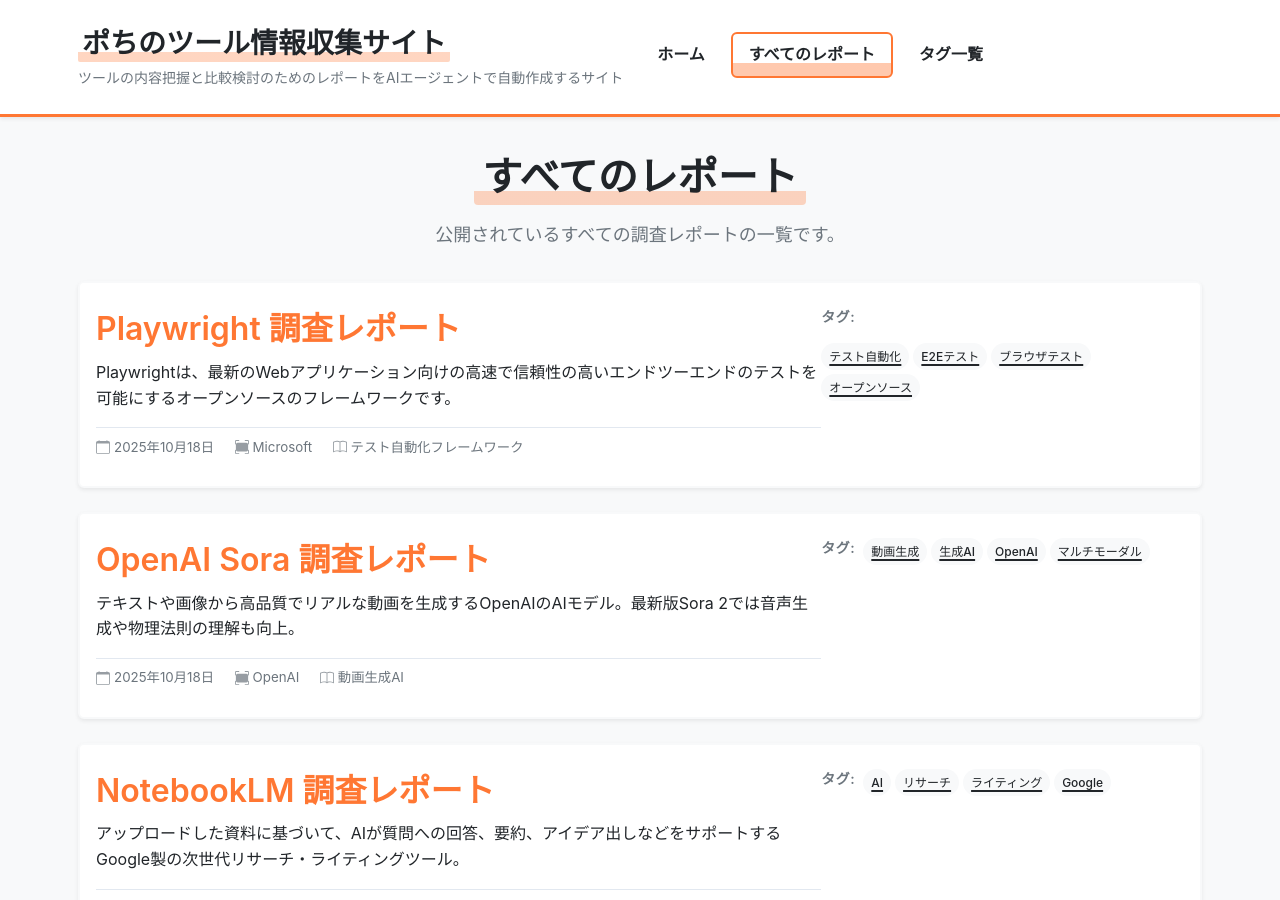
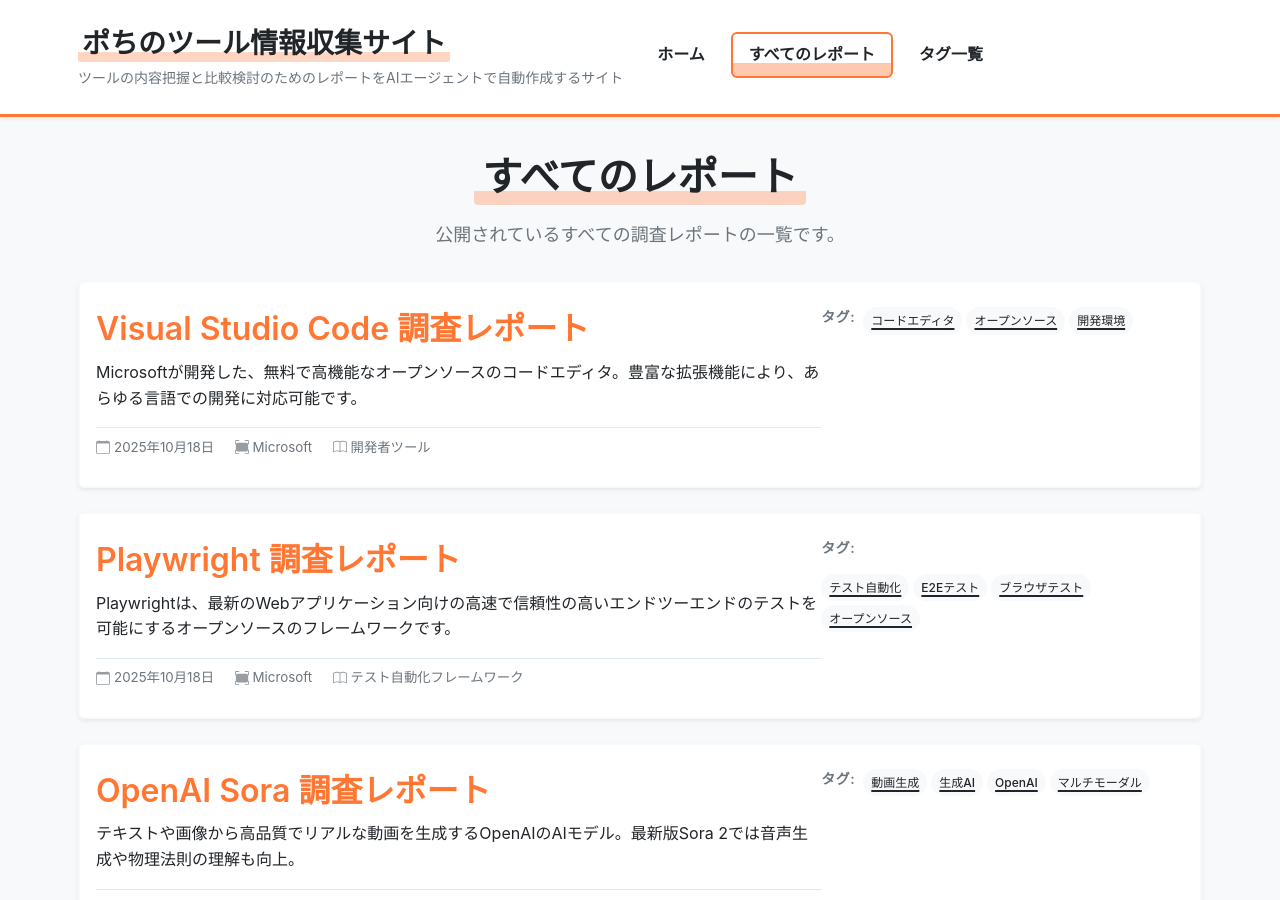
Before and after one commit to aegisfleet/tool-survey-report, a Jekyll site: the page built from reports/index.html, in a window 1280 px wide and 900 px high. Built offline with Jekyll 4.4.1, drawn with Linux system fonts in a browser that asks for light colours; part of the change alters nothing that is shown.

Commit message:
feat: Add VSCode report
Adds a new report on Visual Studio Code.
The report is written in Japanese and follows the structure defined in the template.
It includes basic information, features, pros and cons, user reviews, and a comparison with competing tools.

```diff
--- /dev/null
+++ b/_reports/vscode.md
@@ -0,0 +1,122 @@
+---
+title: "Visual Studio Code 調査レポート"
+tool_name: "Visual Studio Code"
+category: "開発者ツール"
+developer: "Microsoft"
+official_site: "https://code.visualstudio.com/"
+date: "2025-10-18"
+tags:
+  - "コードエディタ"
+  - "オープンソース"
+  - "開発環境"
+description: "Microsoftが開発した、無料で高機能なオープンソースのコードエディタ。豊富な拡張機能により、あらゆる言語での開発に対応可能です。"
+---
+
+# **Visual Studio Code 調査レポート**
+
+## **1. 基本情報**
+
+* **ツール名**: Visual Studio Code (VS Code)
+* **開発元**: Microsoft
+* **公式サイト**: [https://code.visualstudio.com/](https://code.visualstudio.com/)
+* **カテゴリ**: 開発者ツール（ソースコードエディタ）
+* **概要**: Microsoftが開発している、Windows、Linux、macOS、Webで利用可能な無料のソースコードエディタです。軽量でありながら、デバッグ、Git連携、シンタックスハイライト、インテリジェントなコード補完（IntelliSense）など、多くの機能を標準で備えています。
+
+## **2. 目的と主な利用シーン**
+
+* **解決する課題**: 開発者が特定のプログラミング言語やフレームワークに縛られず、統一されたインターフェースで効率的にコーディング、デバッグ、バージョン管理を行える環境を提供します。
+* **主な利用者**: Web開発者、アプリケーション開発者、データサイエンティスト、学生など、プログラミングに関わるすべての人々。
+* **具体的な利用シーン**:
+  * Webフロントエンド開発 (HTML, CSS, JavaScript, TypeScript)
+  * Webバックエンド開発 (Node.js, Python, Go, Java, PHPなど)
+  * クラウドネイティブアプリケーション開発 (Docker, Kubernetes連携)
+  - Pythonによるデータ分析や機械学習
+  * C/C++、C#、Javaなどでのアプリケーション開発
+
+## **3. 主要機能**
+
+* **IntelliSense**: コードの自動補完、ヒント、パラメータ情報などを表示し、コーディングを高速化します。
+* **デバッグ機能**: ブレークポイント、コールスタック、変数の監視など、本格的なデバッグ機能をエディタ内で直接利用できます。
+* **Git連携**: GitコマンドをUIから直感的に操作でき、差分確認、コミット、プッシュ、プルなどを簡単に行えます。
+* **拡張機能マーケットプレイス**: 膨大な数の拡張機能が公開されており、言語サポートの追加、リンターやフォーマッターの導入、テーマの変更など、自由自在にカスタマイズが可能です。
+* **統合ターミナル**: エディタ内にターミナルを統合しており、コマンドライン操作をシームレスに行えます。
+* **Remote Development**: SSH、コンテナ、WSL (Windows Subsystem for Linux) を利用して、リモート環境のソースコードをローカル環境と同じように編集・デバッグできます。
+* **AI機能**: GitHub CopilotなどのAIアシスタント機能との連携により、コードの自動生成や修正提案を受けることができます。
+
+## **4. 特徴・強み (Pros)**
+
+* **軽量かつ高速**: 起動が速く、動作も軽快であるため、ストレスなく開発に集中できます。
+* **高いカスタマイズ性**: 拡張機能や設定変更により、UI、キーバインド、機能などを自分好みに徹底的にカスタマイズできます。
+* **豊富な拡張機能**: 75,000を超える拡張機能がマーケットプレイスで公開されており、ほぼ全ての言語や開発ワークフローに対応可能です。
+* **クロスプラットフォーム**: Windows, macOS, Linuxの主要なOSで同じように動作するため、チーム内での開発環境の統一が容易です。
+* **強力なコミュニティ**: 世界中の開発者に利用されており、情報交換が活発で、多くのドキュメントやTIPSがWeb上に存在します。
+* **無料**: これだけの高機能でありながら、完全に無料で利用できます。
+
+## **5. 弱み・注意点 (Cons)**
+
+* **多すぎる拡張機能**: 拡張機能が豊富な反面、どれを導入すれば良いか初心者には分かりにくい場合があります。
+* **カスタマイズの学習コスト**: 高度なカスタマイズを行うには、設定ファイル (settings.json) の編集など、ある程度の学習が必要です。
+* **IDEとの比較**: Visual Studioのようなフル機能の統合開発環境（IDE）と比較すると、特定の言語やプラットフォームに特化した機能（GUIデザイナーなど）は標準では備わっていません。
+
+## **6. 料金プラン**
+
+* **無料プラン**: すべての機能が完全に無料で利用可能です。
+* **有料プラン**: ありません。
+
+## **7. 導入実績・事例**
+
+特定の導入企業名は公式にはリストアップされていませんが、Stack Overflowの年次開発者調査では、長年にわたり最も利用されている開発環境として圧倒的なシェアを誇っており、世界中の多くのIT企業や個人開発者に事実上の標準ツールとして利用されています。
+
+## **8. サポート体制**
+
+* **ドキュメント**: 公式サイトに非常に充実したドキュメント（英語・日本語）が整備されています。
+* **コミュニティ**: RedditやStack Overflowなどに活発なコミュニティが存在し、ユーザー同士での質疑応答が盛んに行われています。
+* **公式サポート**: 専用のサポート窓口はありませんが、GitHubのIssueでバグ報告や機能要望を受け付けています。
+
+## **9. 連携機能 (API・インテグレーション)**
+
+* **API**: 拡張機能を作成するためのAPIが豊富に用意されており、誰でもVS Codeの機能を拡張できます。
+* **外部サービス連携**: GitやGitHubとの連携は標準で強力にサポートされています。また、拡張機能を通じて、Docker, Azure, AWS, Slackなど、非常に多くの外部サービスと連携可能です。
+
+## **10. セキュリティとコンプライアンス**
+
+* **データ管理**: 設定の同期機能などを利用しない限り、ソースコードや設定はローカルに保存されます。
+* **拡張機能の安全性**: 誰でも拡張機能を公開できるため、インストールする際は開発元やレビューを確認することが推奨されます。Microsoft公式の拡張機能は安全性が高いです。
+
+## **11. 操作性 (UI/UX) と学習コスト**
+
+* **UI/UX**: 直感的で分かりやすいUIを備えており、初心者でもすぐに基本的な操作を覚えることができます。
+* **学習コスト**: 基本的なテキストエディタとしての利用は容易ですが、多くの機能を使いこなすためには、ショートカットキーを覚えたり、設定をカスタマイズしたりと、ある程度の学習が必要です。しかし、その学習コストを上回る生産性の向上が期待できます。
+
+## **12. ユーザーの声（レビュー分析）**
+
+* **調査対象**: ITreview
+* **総合評価**: 4.4 / 5.0
+* **ポジティブな評価**:
+  * 「動作が非常に軽く、立ち上がりも速い点が大きなメリット」（ITreviewより）
+  * 「カスタマイズやプラグインなどを利用することで、自分好みの環境を整えられる」（ITreviewより）
+  * 「Emmetによるコードスニペット展開や自動補完機能により、マークアップ作業時間を大きく削減できた」（ITreviewより）
+* **ネガティブな評価 / 改善要望**:
+  * 「プラグインが非常に多いため、どれを導入すればよいかわからない」（ITreviewより）
+  * 「カスタマイズは本当に便利ですが、その環境を作り上げ自分好みに整えるためには、少し学習しないといけないので、敷居が高いかも」（ITreviewより）
+* **特徴的なユースケース**:
+  * Web制作のコーディング作業だけでなく、Pythonを使った社内ツールの開発や、kintoneアプリのカスタマイズなど、幅広い用途で利用されている。
+
+## **13. 直近半年のアップデート情報**
+
+VS Codeは毎月定期的にアップデートがリリースされており、常に新機能の追加や改善が行われています。近年のアップデートでは、特にAI（GitHub Copilot）連携の強化が顕著で、AIがコーディングを支援する機能が次々と統合されています。また、UIの改善やアクセシビリティの向上にも継続的に取り組んでいます。
+
+## **14. 類似ツールとの比較**
+
+* **Sublime Text**: VS Codeと同様に軽量で高速なエディタ。VS Code登場以前は人気が高かったが、現在はVS Codeの方が拡張機能やコミュニティの面で優位性がある。有料ツール（試用は無料）。
+* **Atom**: GitHubが開発したオープンソースのエディタ。VS CodeのベースとなったElectronを広めた存在。VS Codeと似たコンセプトを持つが、パフォーマンス面でVS Codeに劣ると言われることが多い。2022年に開発終了。
+* **JetBrains IDEs (IntelliJ IDEA, PyCharmなど)**: 特定の言語に特化した高機能な統合開発環境（IDE）。リファクタリング機能や静的解析機能は非常に強力だが、VS Codeに比べて動作が重く、有償の製品が多い。
+
+## **15. 総評**
+
+* **総合的な評価**:
+  Visual Studio Codeは、現代の開発者にとって必須とも言える、非常に完成度の高いソースコードエディタです。軽量さ、高速さ、そして圧倒的なカスタマイズ性を兼ね備えており、初心者からプロフェッショナルまで、あらゆるレベルのユーザーにおすすめできます。
+* **推奨されるチームやプロジェクト**:
+  Web開発、クラウドネイティブ開発、複数言語を利用するプロジェクトなど、特定のプラットフォームに縛られない、モダンな開発を行うすべてのチームに推奨できます。
+* **選択時のポイント**:
+  無料で始められ、学習コストも比較的低いため、「まずは試してみる」という選択がしやすいのが大きな利点です。特定の言語で非常に高度なリファクタリングや静的解析を多用する場合はJetBrains社のIDEも選択肢となりますが、ほとんどの開発シーンにおいて、VS Codeは最適なツールとなり得るでしょう。
```
Also changed, not shown: _config.yml (line endings or trailing spaces).
